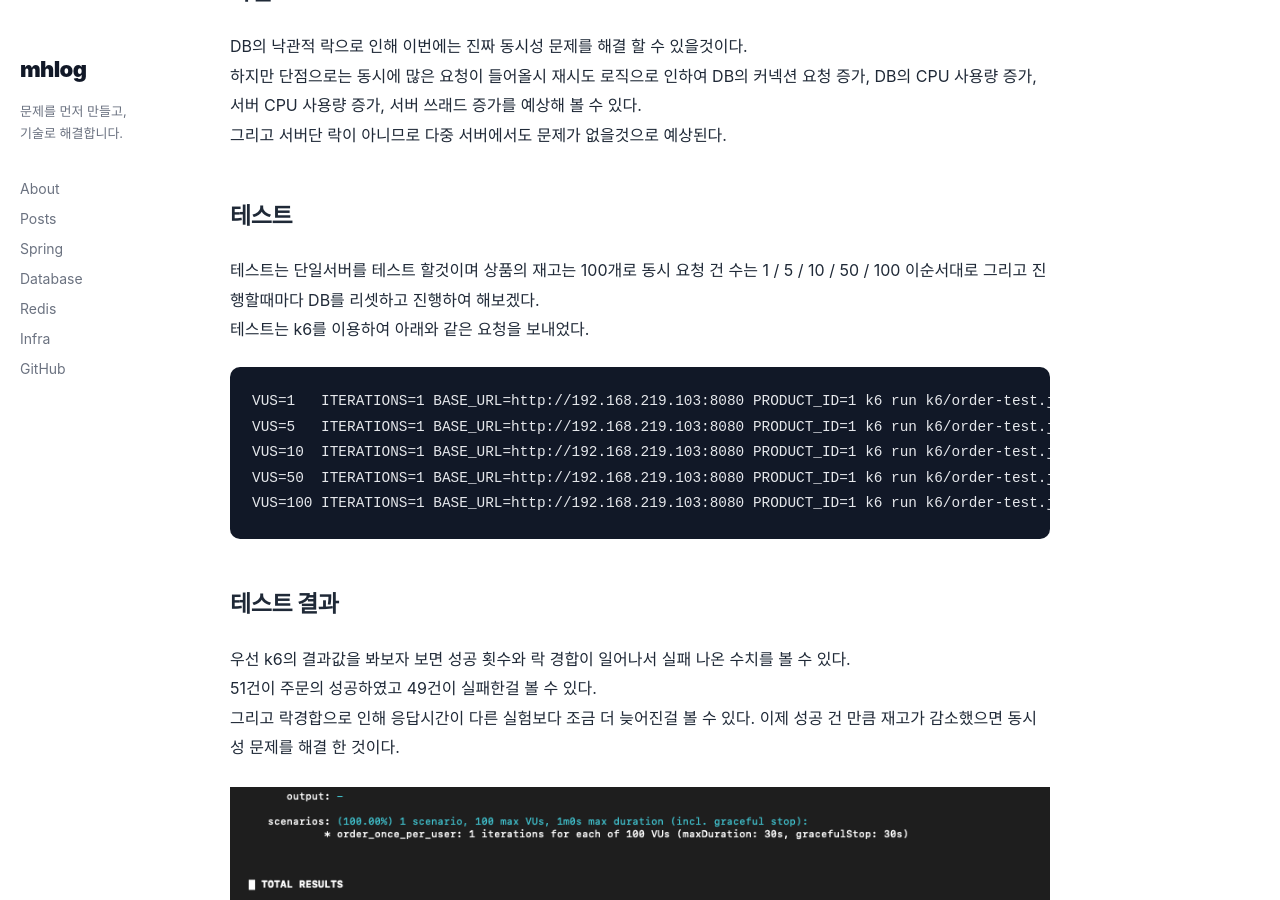
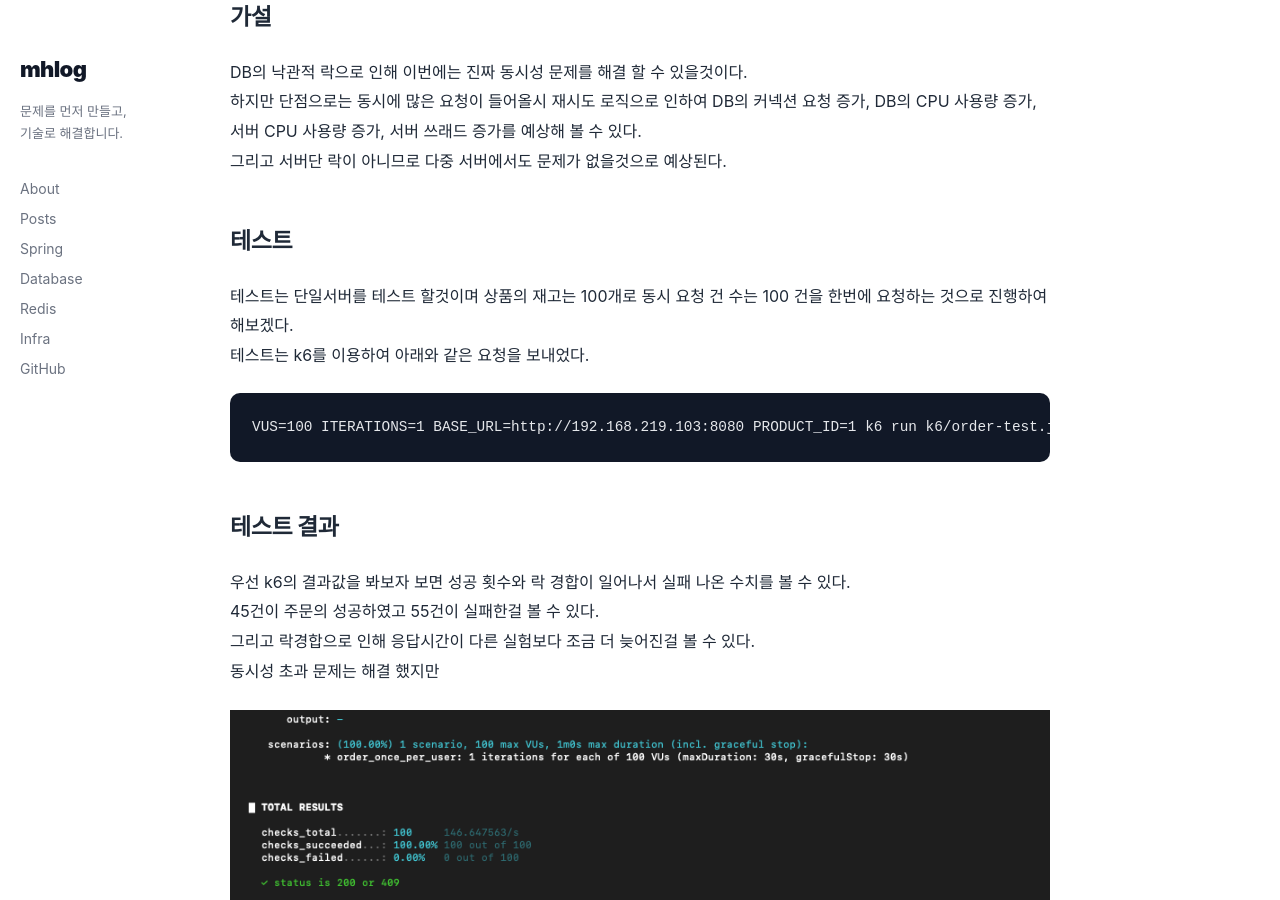
Before and after one commit to sssm987/blog, a Jekyll site: the page built from _posts/2026-07-06-concurrency-third-post.md, in a window 1280 px wide and 900 px high, scrolled down 3557 px. Built offline with Jekyll 4.4.1, drawn with Linux system fonts in a browser that asks for light colours; some of the changed text lies outside the part shown.

Commit message:
fix : 블로그 글 수정

````diff
--- a/_posts/2026-07-06-concurrency-third-post.md
+++ b/_posts/2026-07-06-concurrency-third-post.md
@@ -46,6 +46,7 @@ Inventory inventory = inventoryRepository.findByProductId(cmd.getProductId())
 
         inventory.decrease();
 
+
         Product product = productRepository.getReferenceById(cmd.getProductId());
 
         Order order = Order.create(cmd.getMemberId(),product);
@@ -53,7 +54,7 @@ Inventory inventory = inventoryRepository.findByProductId(cmd.getProductId())
     }
 ```
 위 코드는 OrderService이며 재고 차감 및 주문생성의 비지니스 로직이다.
-왜 이런식으로 서비스를 나눠 호출했냐면 낙관적락의 시도는 JPA기준으로 트랜잭션이 끝날때 완료되며 트랜잭션은 프록시를 타기 때문에 내부 메서드호춣로 실행 할 수 없기 때문에 호출부를 중간에 나눠 만들었다.
+왜 이런식으로 서비스를 나눠 호출했냐면 낙관적락의 시도는 JPA기준으로 트랜잭션이 끝날때 완료되며 트랜잭션은 프록시를 타기 때문에 내부 메서드호춣로 실행 할 수 없기 때문에 호출 계층을 분리했다.
 ```java
 @Entity
 @NoArgsConstructor(access = AccessLevel.PROTECTED)
@@ -99,25 +100,21 @@ DB의 낙관적 락으로 인해 이번에는 진짜 동시성 문제를 해결
 그리고 서버단 락이 아니므로 다중 서버에서도 문제가 없을것으로 예상된다.
 
 ## 테스트
-테스트는 단일서버를 테스트 할것이며 상품의 재고는 100개로 동시 요청 건 수는  1 / 5 / 10 / 50 / 100 이순서대로 그리고 진행할때마다 DB를 리셋하고 진행하여 해보겠다.
+테스트는 단일서버를 테스트 할것이며 상품의 재고는 100개로 동시 요청 건 수는 100 건을 한번에 요청하는 것으로 진행하여 해보겠다.
 테스트는 k6를 이용하여 아래와 같은 요청을 보내었다.
 ```
-VUS=1   ITERATIONS=1 BASE_URL=http://192.168.219.103:8080 PRODUCT_ID=1 k6 run k6/order-test.js
-VUS=5   ITERATIONS=1 BASE_URL=http://192.168.219.103:8080 PRODUCT_ID=1 k6 run k6/order-test.js
-VUS=10  ITERATIONS=1 BASE_URL=http://192.168.219.103:8080 PRODUCT_ID=1 k6 run k6/order-test.js
-VUS=50  ITERATIONS=1 BASE_URL=http://192.168.219.103:8080 PRODUCT_ID=1 k6 run k6/order-test.js
 VUS=100 ITERATIONS=1 BASE_URL=http://192.168.219.103:8080 PRODUCT_ID=1 k6 run k6/order-test.js
 ```
 ## 테스트 결과
 우선 k6의 결과값을 봐보자 보면 성공 횟수와 락 경합이 일어나서 실패 나온 수치를 볼 수 있다.
-51건이 주문의 성공하였고 49건이 실패한걸 볼 수 있다.
+45건이 주문의 성공하였고 55건이 실패한걸 볼 수 있다.
 그리고 락경합으로 인해 응답시간이 다른 실험보다 조금 더 늦어진걸 볼 수 있다.
-이제 성공 건 만큼 재고가 감소했으면 동시성 문제를 해결 한 것이다.
-<img src="{{ '/assets/images/concurrency/0706/success_1_k6.png' | relative_url }}" alt="success_1" />
+동시성 초과 문제는 해결 했지만
+<img src="{{ '/assets/images/concurrency/0706/success_1_k6.png' | relative_url }}" alt="success_1_k6" />
 
 스웨거를 통해 조회를 본결과 k6의 성공, 실패건과 동일하게 재고량이 감소되었다.
 
-<img src="{{ '/assets/images/concurrency/0706/success_1_swagger.png' | relative_url }}" alt="success_2" />
+<img src="{{ '/assets/images/concurrency/0706/success_1_swagger.png' | relative_url }}" alt="success_1_swagger" />
 
 모니터링 결과 서버 CPU 사용량은 일부 증가했지만, 요청 수 자체가 크지 않아 급격한 상승은 없었다.
 반면 서버 스레드 수는 이전 실험과 유사하게 증가했다.
@@ -127,3 +124,19 @@ HikariCP 관련 지표에 큰 변화가 보이지 않은 이유는, 해당 지
 이번 실험에서는 요청이 매우 짧게 처리되어 Prometheus의 스크레이프 시점에는 이미 대부분의 DB 작업이 종료된 상태였고, 그 결과 active/pending connection 변화가 두드러지게 관측되지 않았다.
 반면 commit/rollback 지표는 누적 카운터이므로 변화가 그래프에 남아 확인할 수 있었다.
 <img src="{{ '/assets/images/concurrency/0706/success_1_grafana.png' | relative_url }}" alt="success_3" />
+
+그리고 과연 재고가 부족한 상황일때도 요청이 되면 재고가 음수가 안되는지 측정하기위해 2번의 요청을 더 보내보았고 스크린샷과 같이 정합성은 지켜졌다.
+
+<img src="{{ '/assets/images/concurrency/0706/success_2_k6.png' | relative_url }}" alt="success_2_k6" />
+<img src="{{ '/assets/images/concurrency/0706/success_2_swagger.png' | relative_url }}" alt="success_2_swagger" />
+<img src="{{ '/assets/images/concurrency/0706/success_3_k6.png' | relative_url }}" alt="success_3_k6" />
+<img src="{{ '/assets/images/concurrency/0706/success_3_swagger.png' | relative_url }}" alt="success_3_swagger" />
+
+이번 실험을 통해 낙관적 락은 재고 정합성을 지키는 데에는 효과적이라는 것을 확인할 수 있었다.
+실제로 주문 성공 건수만큼만 재고가 감소했고, 초과 차감은 발생하지 않았다.
+
+다만 경합이 심한 상황에서는 재시도 로직으로 인해 일부 요청이 최종 실패할 수 있었고,
+그 과정에서 rollback 증가와 응답 시간 증가도 함께 확인할 수 있었다.
+즉, 낙관적 락은 정합성 보장에는 강하지만, 충돌이 잦은 환경에서는 성능 측면의 trade-off가 존재한다.
+경합이 많지 않은 경우 사용하기 적합하겠지만 그렇지 않은 경우 서버에 많은 부하를 주기 때문에 실무적으로는 잘 사용하지 않는 방법이다.
+다음은 비관적락에 대해 알아보자
````
Also changed, not shown: other parts of _posts/2026-07-06-concurrency-third-post.md (+1 -1 lines).
